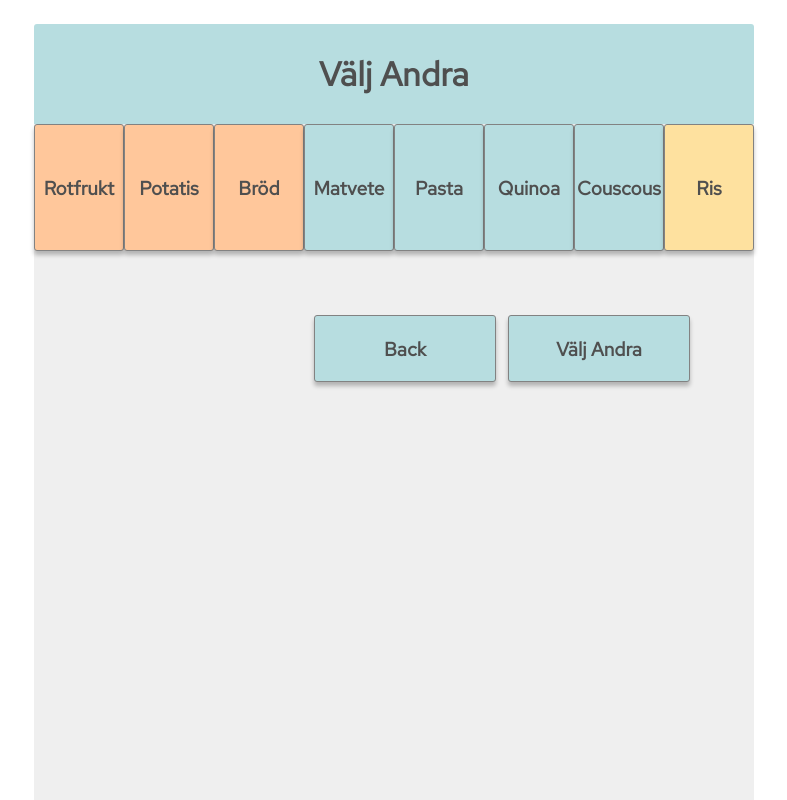
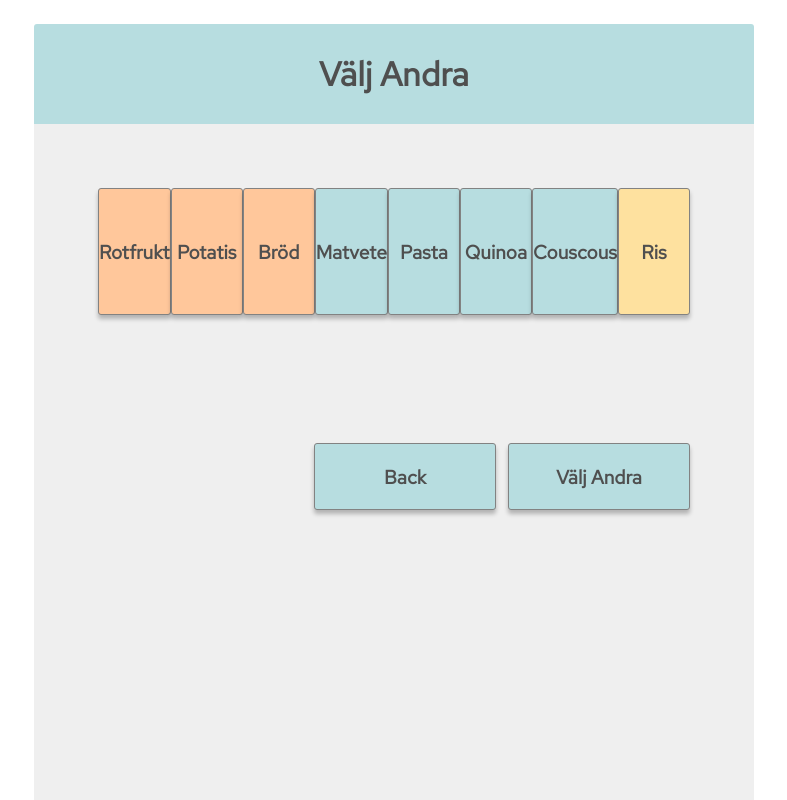
Before and after one commit to RealGobi/Project-X, a Next.js app: page /Choose-second in a window 1280 px wide. Shown: the top 800 px of the page, without its empty margins (246-1033 px from the left). Built offline with nearby package versions, Linux system fonts and the light colour scheme.

Commit message:
fixed small merge conflict

```diff
--- a/src/pages/Choose-second.js
+++ b/src/pages/Choose-second.js
@@ -10,6 +10,7 @@ export default function ChooseSecond() {
     <div>
       <Header headLine="Välj Andra" />
       <Page>
+        <span className="centerGrid">
           <div className="select-button">
             <Button buttonText="Rotfrukt" color="persica" buttonType="square" />
             <Button buttonText="Potatis" color="persica" buttonType="square" />
@@ -20,6 +21,7 @@ export default function ChooseSecond() {
             <Button buttonText="Couscous" color="mint" buttonType="square" />
             <Button buttonText="Ris" buttonType="square" />
           </div>
+        </span>
         <div className="next-page">
           <Link href="/Choose-first">
             <a>
```
Also changed, not shown: src/pages/Choose-first.js (indentation only). Lines whose indentation alone changed are shown as unchanged.
